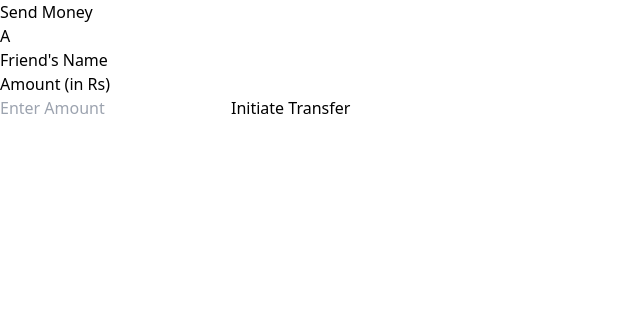
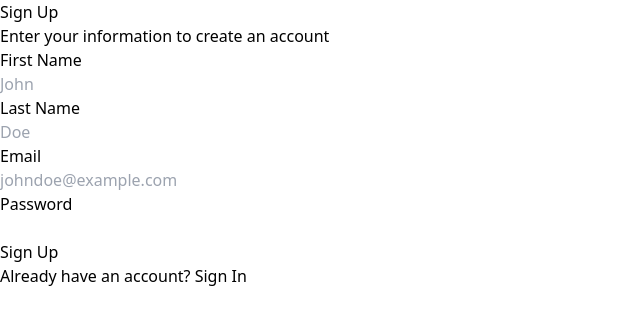
Before and after one commit to uditrajput03/paytm, a React (Vite) app in the folder frontend/: page /signup in a window 1280 px wide. Shown: the top 324 px of the page, without its empty margins (0-640 px from the left). Built offline with nearby package versions, Linux system fonts and the light colour scheme.

Commit message:
Completed frontend

```diff
--- a/frontend/package.json
+++ b/frontend/package.json
@@ -10,6 +10,7 @@
     "preview": "vite preview"
   },
   "dependencies": {
+    "axios": "^1.6.7",
     "react": "^18.2.0",
     "react-dom": "^18.2.0",
     "react-router-dom": "^6.22.2"
--- a/frontend/src/App.jsx
+++ b/frontend/src/App.jsx
@@ -1,4 +1,5 @@
 import { useState } from 'react'
+import { Route ,Routes , BrowserRouter } from "react-router-dom"
 import reactLogo from './assets/react.svg'
 import viteLogo from '/vite.svg'
 import './App.css'
@@ -12,22 +13,20 @@ import Button from './components/Button'
 import Signup from './pages/Signup'
 import Dashboard from './pages/Dashboard'
 import SendMoney from './pages/SendMoney'
+
 function App() {
   const [count, setCount] = useState(0)
+
   return (
     <>
-    <SendMoney/>
-    {/* PAYTM */}
-    {/* <Heading label="uuu"/>
-    <SubHeading label="uuu"/>
-    <InputBox label="uuu" placeholder="John"/>
-  <Button label="UUU"/> */}
-    {/* <AuthCard> */}
-  {/* <Signup/> */}
-  {/* <Signin/> */}
-  {/* </AuthCard> */}
-  {/* <Dashboard /> */}
-
+    <BrowserRouter>
+      <Routes>
+        <Route path="/signup" element={<AuthCard><Signup/></AuthCard>}/>
+        <Route path="/signin" element={<AuthCard><Signin/></AuthCard>}/>
+        <Route path="/dashboard" element={<Dashboard/>}/>
+        <Route path="/send" element={<SendMoney/>}/>
+      </Routes>
+    </BrowserRouter>
     </>
   )
 }
--- a/frontend/src/components/Appbar.jsx
+++ b/frontend/src/components/Appbar.jsx
@@ -1,4 +1,7 @@
+import { useState } from "react"
+
 function Appbar(params) {
+    const [firstName , setFirstName] = useState("User")
     return(
     <div className="shadow flex justify-between py-4">
         <div className="flex flex-col justify-center ml-4">
@@ -6,11 +9,11 @@ function Appbar(params) {
         </div>
         <div className="flex">
         <div className="flex flex-col justify-center mr-4">
-            <h1>Hello , User</h1>
+            <h1>Hello , {firstName}</h1>
         </div>
             <div className="rounded-full h-12 w-12 bg-slate-200 flex justify-center mr-2">
                 <div className="flex flex-col justify-center h-full text-xl">
-                        U
+                        {firstName[0]}
                 </div>
             </div>
         </div>
--- a/frontend/src/components/Button.jsx
+++ b/frontend/src/components/Button.jsx
@@ -1,7 +1,7 @@
-function Button({label}) {
+function Button({label , onClick}) {
     return(
         <>
-        <button  type="button" class="w-full text-white bg-gray-800 hover:bg-gray-900 focus:outline-none focus:ring-4 focus:ring-gray-300 font-medium rounded-lg text-sm px-5 py-2.5 me-2 mb-2 dark:bg-gray-800 dark:hover:bg-gray-700 dark:focus:ring-gray-700 dark:border-gray-700">{label}</button>
+        <button onClick={onClick} type="button" className="w-full text-white bg-gray-800 hover:bg-gray-900 focus:outline-none focus:ring-4 focus:ring-gray-300 font-medium rounded-lg text-sm px-5 py-2.5 me-2 mb-2 dark:bg-gray-800 dark:hover:bg-gray-700 dark:focus:ring-gray-700 dark:border-gray-700">{label}</button>
         </>
     )
 }
--- a/frontend/src/components/InputBox.jsx
+++ b/frontend/src/components/InputBox.jsx
@@ -1,8 +1,8 @@
-function InputBox({label , placeholder}) {
+function InputBox({label , placeholder ,onChange}) {
     return(
         <div className="w-full p-1">
             <h1>{label}</h1>
-            <input type="text" className="w-full border border-slate-400 rounded-m" placeholder={placeholder} />
+            <input onChange={onChange} type="text" className="w-full border border-slate-400 rounded-m" placeholder={placeholder} />
         </div>
     )
 }
--- a/frontend/src/components/UsersList.jsx
+++ b/frontend/src/components/UsersList.jsx
@@ -1,18 +1,22 @@
+import { useNavigate } from "react-router-dom"
 import Button from "./Button"
 
-function UsersList() {
+function UsersList({name , id}) {
+    const navigate = useNavigate()
     return(
         <div className="flex justify-between ml-4 py-4 px-2 shadow">
             <div className="flex">
                 <div className="flex flex-col justify-center h-12 w-12 rounded-full bg-slate-200">
-                    <div className="flex justify-center">H</div>
+                    <div className="flex justify-center">{name[0]}</div>
                 </div>
                 <div className="flex flex-col justify-center ml-2">
-                    <h1>Harkirat Singh</h1>
+                    <h1>{name}</h1>
                 </div>
             </div>
             <div>
-                <Button label="Send Money"/>
+                <Button onClick={() => {
+                    navigate(`/send?id=${id}&name=${name}`)
+                }}label="Send Money"/>
             </div>
         </div>
     )
--- a/frontend/src/components/UsersSearch.jsx
+++ b/frontend/src/components/UsersSearch.jsx
@@ -1,9 +1,24 @@
+import axios from "axios"
+import { useEffect, useState } from "react"
+import UsersList from "./UsersList"
+
 function UserSearch() {
+    const [filter , setFilter] = useState("")
+    const [userlist , setUserlist] = useState([])
+    useEffect(() => {
+        axios.get("https://verbose-broccoli-5pvjppgwgr4fv5xv-3000.app.github.dev/api/v1/user/bulk?filter=" + filter)
+        .then((res) =>{
+            setUserlist(res.data.user)
+        })
+    } , [filter])
     return(
+        <>
         <div className="ml-4 py-2 shadow">
             <h1 className="text-xl font-bold">Users</h1>
-            <input className="w-full border-2 border-slate-200 rounded-l h-10 p-2" type="text" placeholder="Search users..." />
+            <input onChange={(e) => setFilter(e.target.value)} className="w-full border-2 border-slate-200 rounded-l h-10 p-2" type="text" placeholder="Search users..." />
         </div>
+        {userlist.map(element => <UsersList name ={`${element.firstName} ${element.lastName}`} id={element._id}/>)}
+        </>
     )
 }
 export default UserSearch
--- a/frontend/src/pages/Dashboard.jsx
+++ b/frontend/src/pages/Dashboard.jsx
@@ -1,9 +1,11 @@
+import { useEffect, useState } from "react"
 import Appbar from "../components/Appbar"
 import Balance from "../components/Balance"
 import Button from "../components/Button"
 import InputBox from "../components/InputBox"
 import UsersList from "../components/UsersList"
 import UserSearch from "../components/UsersSearch"
+import axios from "axios"
 
 function Dashboard(params) {
     return(
@@ -11,7 +13,6 @@ function Dashboard(params) {
             <Appbar />
             <Balance />
             <UserSearch/>
-            <UsersList/>
         </div>
     )
 }
--- a/frontend/src/pages/SendMoney.jsx
+++ b/frontend/src/pages/SendMoney.jsx
@@ -1,4 +1,12 @@
+import axios from "axios";
+import { useState } from "react";
+import { useSearchParams } from "react-router-dom"
+
 function SendMoney() {
+    const [searchParams]= useSearchParams();
+    const id = searchParams.get('id')
+    const name = searchParams.get('name')
+    const [amount , setAmount] = useState(0)
     return (
         <div className="flex flex-col justify-center h-screen bg-gray-100">
             <div className="flex flex-row justify-center w-screen">
@@ -8,14 +16,23 @@ function SendMoney() {
                         <div className="flex items-center">
                             <div className="flex rounded-full bg-green-500 h-12 w-12 justify-center">
                                 <div className="flex flex-col text-xl justify-center text-white">
-                                    A
+                                    {name[0]}
                                 </div>
                             </div>
-                            <h1 className="text-2xl font-bold ml-4">Friend's Name</h1>
+                            <h1 className="text-2xl font-bold ml-4">{name}</h1>
                         </div>
                         <h1 className="text-l">Amount (in Rs)</h1>
-                        <input className="w-full border-2 border-slate-200 rounded-l h-10 p-2 my-2" type="text" placeholder="Enter Amount" />
-                        <button type="button" class="w-full text-white bg-green-500 hover:bg-green-600 focus:outline-none focus:ring-4 focus:ring-gray-300 font-medium rounded-lg text-sm px-5 py-2.5 me-2 mb-2">Initiate Transfer</button>
+                        <input onChange={(e) => { setAmount(e.target.value)}} className="w-full border-2 border-slate-200 rounded-l h-10 p-2 my-2" type="number" placeholder="Enter Amount" />
+                        <button onClick={() => {
+                            axios.post("https://verbose-broccoli-5pvjppgwgr4fv5xv-3000.app.github.dev/api/v1/account/transfer" , {
+                                to: id,
+                                amount
+                            } , {
+                                headers:{
+                                    authorization: "Bearer " + localStorage.getItem('token')
+                                }
+                            })
+                        }} type="button" class="w-full text-white bg-green-500 hover:bg-green-600 focus:outline-none focus:ring-4 focus:ring-gray-300 font-medium rounded-lg text-sm px-5 py-2.5 me-2 mb-2">Initiate Transfer</button>
                     </div>
                 </div>
             </div>
--- a/frontend/src/pages/Signin.jsx
+++ b/frontend/src/pages/Signin.jsx
@@ -1,17 +1,32 @@
+import { useState } from "react"
 import AuthRedirect from "../components/AuthRedirect"
 import Button from "../components/Button"
 import Heading from "../components/Heading"
 import InputBox from "../components/InputBox"
 import SubHeading from "../components/SubHeading"
+import axios from "axios"
+import { useNavigate } from "react-router-dom"
 
 function Signin() {
+    const [email , setEmail] = useState("")
+    const [password , setPassword] = useState("")
+    const navigate = useNavigate()
     return(
         <div className="flex flex-col w-full h-full">
             <Heading label="Sign In"/>
             <SubHeading label="Enter your credentials to access your account"/>
-            <InputBox label="Email"/>
-            <InputBox label="Password"/>
-            <Button label="SignIn"/>
+            <InputBox onChange={e => setEmail(e.target.value)} label="Email"/>
+            <InputBox onChange={e => setPassword(e.target.value)} label="Password"/>
+            <Button onClick={async () => {
+                let res = await axios.post("https://verbose-broccoli-5pvjppgwgr4fv5xv-3000.app.github.dev/api/v1/user/signin" , {
+                    email,
+                    password
+                })
+                if(res.data.token){
+                    localStorage.setItem('token' , res.data.token);
+                    navigate('/dashboard')
+                }
+            }} label="SignIn"/>
             <AuthRedirect label="Don't have an account? " page="Sign Up" link="/Signup"/>
         </div>
     )
--- a/frontend/src/pages/Signup.jsx
+++ b/frontend/src/pages/Signup.jsx
@@ -1,19 +1,38 @@
+import { useState } from "react"
 import AuthRedirect from "../components/AuthRedirect"
 import Button from "../components/Button"
 import Heading from "../components/Heading"
 import InputBox from "../components/InputBox"
 import SubHeading from "../components/SubHeading"
+import axios from 'axios'
+import { useNavigate } from "react-router-dom"
 
 function Signup() {
+    const [firstName , setFirstName] = useState("")
+    const [lastName , setLastName] = useState("")
+    const [email , setEmail] = useState("")
+    const [password , setPassword] = useState("")
+    const navigate = useNavigate()
     return(
         <div className="flex flex-col w-full h-full">
             <Heading label="Sign Up"/>
             <SubHeading label="Enter your information to create an account"/>
-            <InputBox label="First Name" placeholder="John"/>
-            <InputBox label="Last Name" placeholder="Doe"/>
-            <InputBox label="Email" placeholder="johndoe@example.com"/>
-            <InputBox label="Password"/>
-            <Button label="Sign Up"/>
+            <InputBox onChange={e => setFirstName(e.target.value)} label="First Name" placeholder="John"/>
+            <InputBox onChange={e => setLastName(e.target.value)} label="Last Name" placeholder="Doe"/>
+            <InputBox onChange={e => setEmail(e.target.value)} label="Email" placeholder="johndoe@example.com"/>
+            <InputBox onChange={e => setPassword(e.target.value)} label="Password"/>
+            <Button onClick={ async () => {
+                let res = await axios.post('https://verbose-broccoli-5pvjppgwgr4fv5xv-3000.app.github.dev/api/v1/user/signup' , {
+                    firstName,
+                    lastName,
+                    email,
+                    password
+                })
+                if(res.data.token){
+                    localStorage.setItem('token' , res.data.token);
+                    navigate('/dashboard')
+                }
+            }} label="Sign Up"/>
             <AuthRedirect label="Already have an account? " page="Sign In" link="/Signin"/>
         </div>
     )
```
Also changed, not shown: frontend/src/components/Balance.jsx (+16 -1 lines), 2 other files (tests, documents, lock files or other folders).
